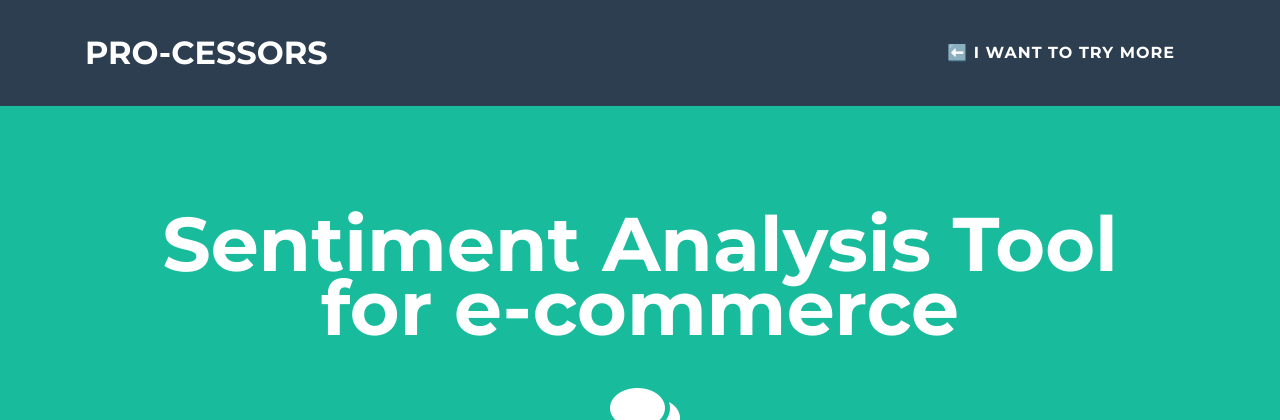
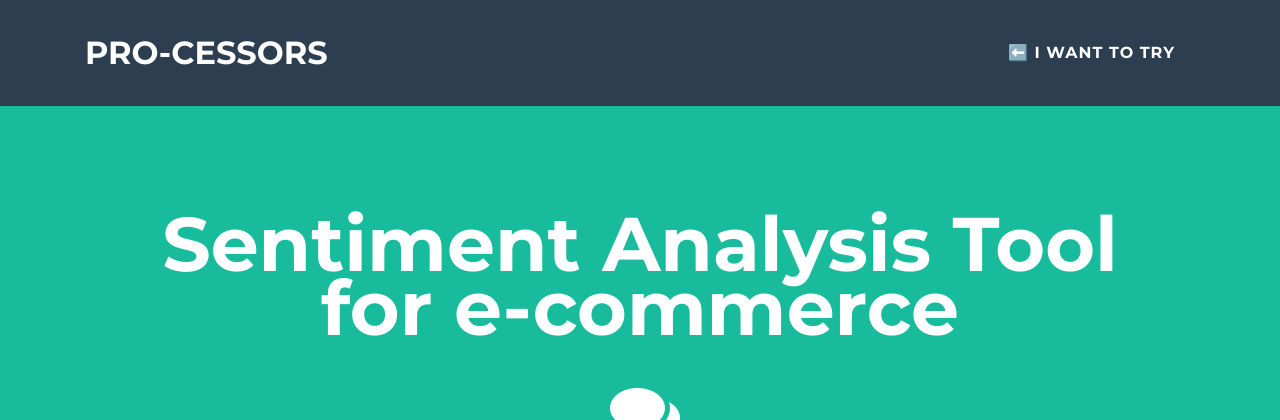
Before and after one commit to ibrahim-dogan/turkish-comment-sentiment-analysis, a Django app: template templates/report.html in a window 1280 px wide. Shown: the top 420 px of the page. Run offline with Django 3.2, Linux system fonts and the light colour scheme; the template is opened without the code that fills it, so the values that code supplies are empty; some libraries are stand-ins or nearby versions.

Commit message:
Update report.html

```diff
--- a/templates/report.html
+++ b/templates/report.html
@@ -24,7 +24,7 @@
             <ul class="nav navbar-nav ml-auto">
                 <li class="nav-item mx-0 mx-lg-1" role="presentation">
                     <a class="nav-link py-3 px-0 px-lg-3 rounded js-scroll-trigger" href="{% url 'index' %}">
-                        ⬅️ I want to try more</a>
+                        ⬅️ I want to try</a>
                 </li>
             </ul>
         </div>
```
